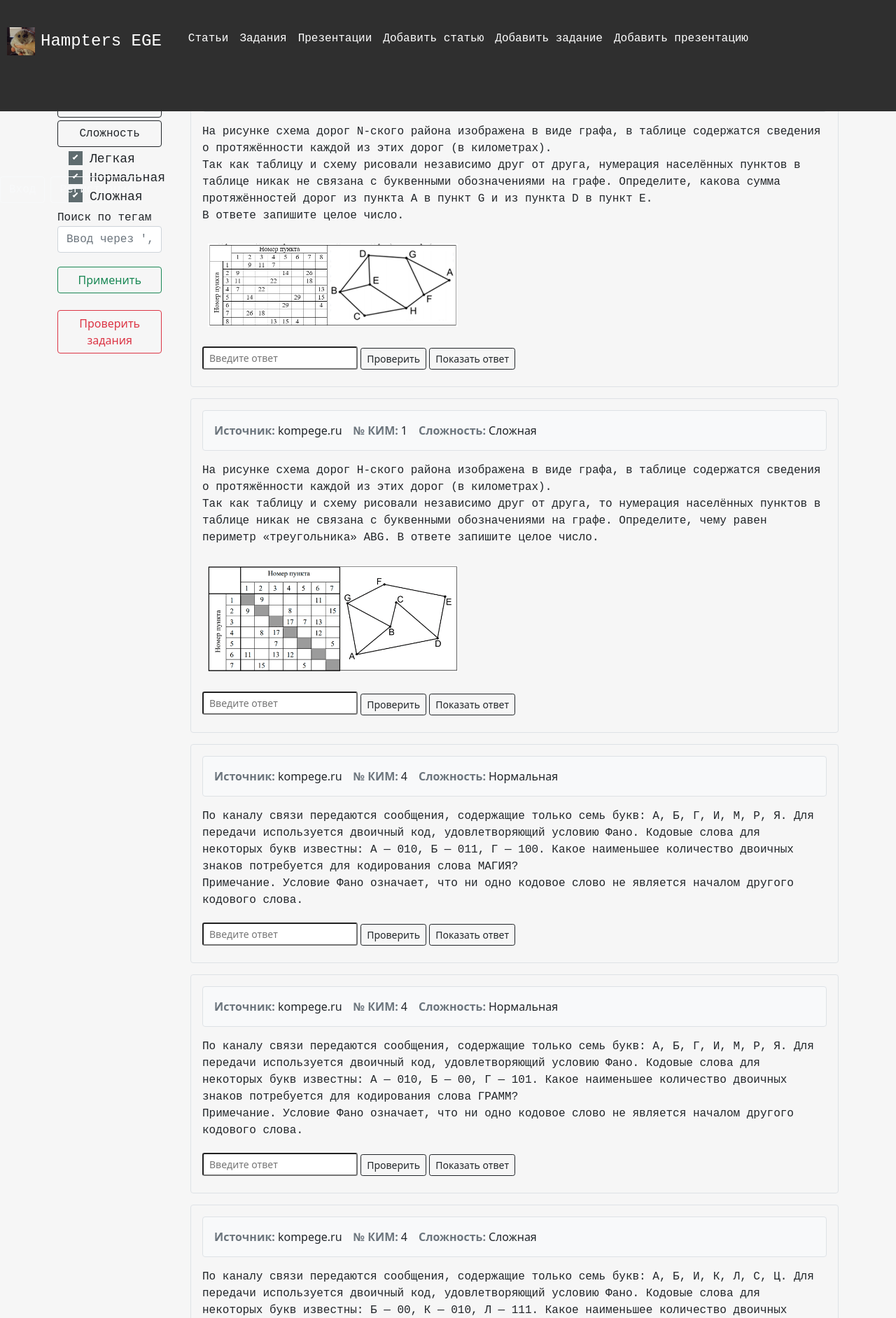
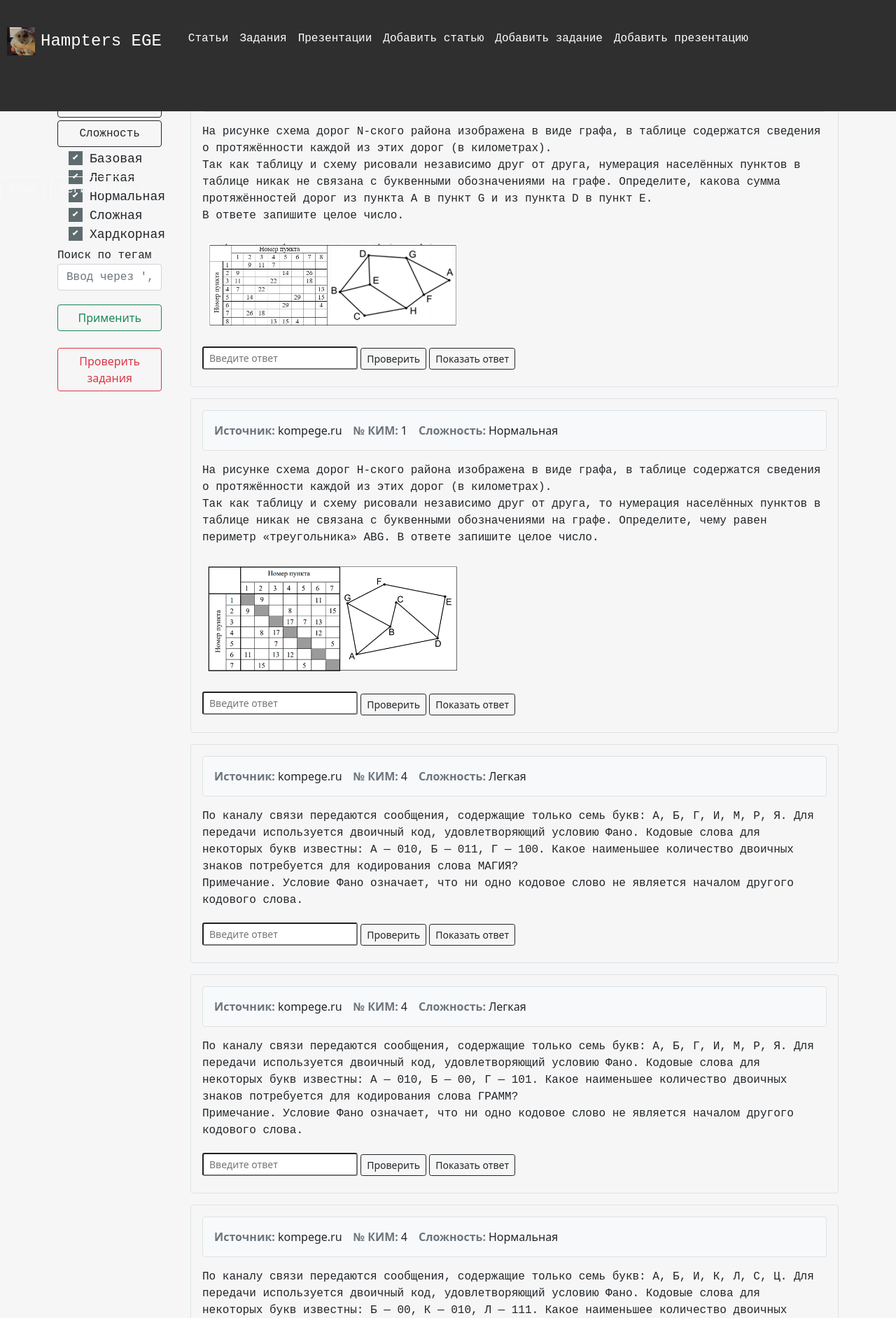
Before and after one commit to Keopint/EGE_WEBSITE_2, a Flask app: page /tasks in a window 1280 px wide, after a click on "Сложность". Shown: the part 49-1932 px from the top of the page at 70% size. Run offline with Flask 3, Linux system fonts and the light colour scheme; data comes from the database, SQL or seed files in the repository; data that the repository does not hold is empty; some libraries are stand-ins or nearby versions.

Commit message:
5 уровней сложности

```diff
--- a/app.py
+++ b/app.py
@@ -259,10 +259,10 @@ def main_page():
 @app.route("/tasks", methods=['GET', 'POST'])
 def tasks():
     number_array = list(range(1, 28))
-    difficulty_names = ["Легкая", "Нормальная", "Сложная"]
-    difficulty = list(range(0, 3))
-    checkbox_task_checked = [True] * 28
-    checkbox_difficulty_checked = [True] * 3
+    difficulty_names = ["Базовая", "Легкая", "Нормальная", "Сложная", "Хардкор"]
+    difficulty = list(range(0, len(difficulty_names)))
+    checkbox_task_checked = [True] * (len(number_array) + 1)
+    checkbox_difficulty_checked = [True] * len(difficulty_names)
     tags = []
     if request.method == "POST":
         number_array.clear()
@@ -278,7 +278,7 @@ def tasks():
                 number_array.append(i)
             else:
                 checkbox_task_checked[i] = False
-        for i in range(3):
+        for i in range(len(difficulty_names)):
             if f"difficulty_{i}" in request.form:
                 difficulty.append(i)
             else:
--- a/templates/tasks.html
+++ b/templates/tasks.html
@@ -49,13 +49,15 @@
                             </button>
                             <div class="collapse" id="difficulty-collapse">
                                 <ul class="btn-toggle-nav list-unstyled fw-normal mt-1 small">
-                                    {% for i in range(3) %}
+                                    {% for i in range(5) %}
                                         <li class="ms-3">
                                             <div class="checkbox-wrapper-21">
                                                 <label class="control control--checkbox">
-                                                    {% if i == 0 %}Легкая{% endif %}
-                                                    {% if i == 1 %}Нормальная{% endif %}
-                                                    {% if i == 2 %}Сложная{% endif %}
+                                                    {% if i == 0 %}Базовая{% endif %}
+                                                    {% if i == 1 %}Легкая{% endif %}
+                                                    {% if i == 2 %}Нормальная{% endif %}
+                                                    {% if i == 3 %}Сложная{% endif %}
+                                                    {% if i == 4 %}Хардкорная{% endif %}
                                                     <input type="checkbox" name="difficulty_{{i}}" id="difficulty_{{i}}" {% if checkbox_difficulty_checked[i] %}checked{% endif %}/>
                                                     <div class="control__indicator"></div>
                                                 </label>
```
Also changed, not shown: templates/add_task_form.html (+5 -3 lines).
